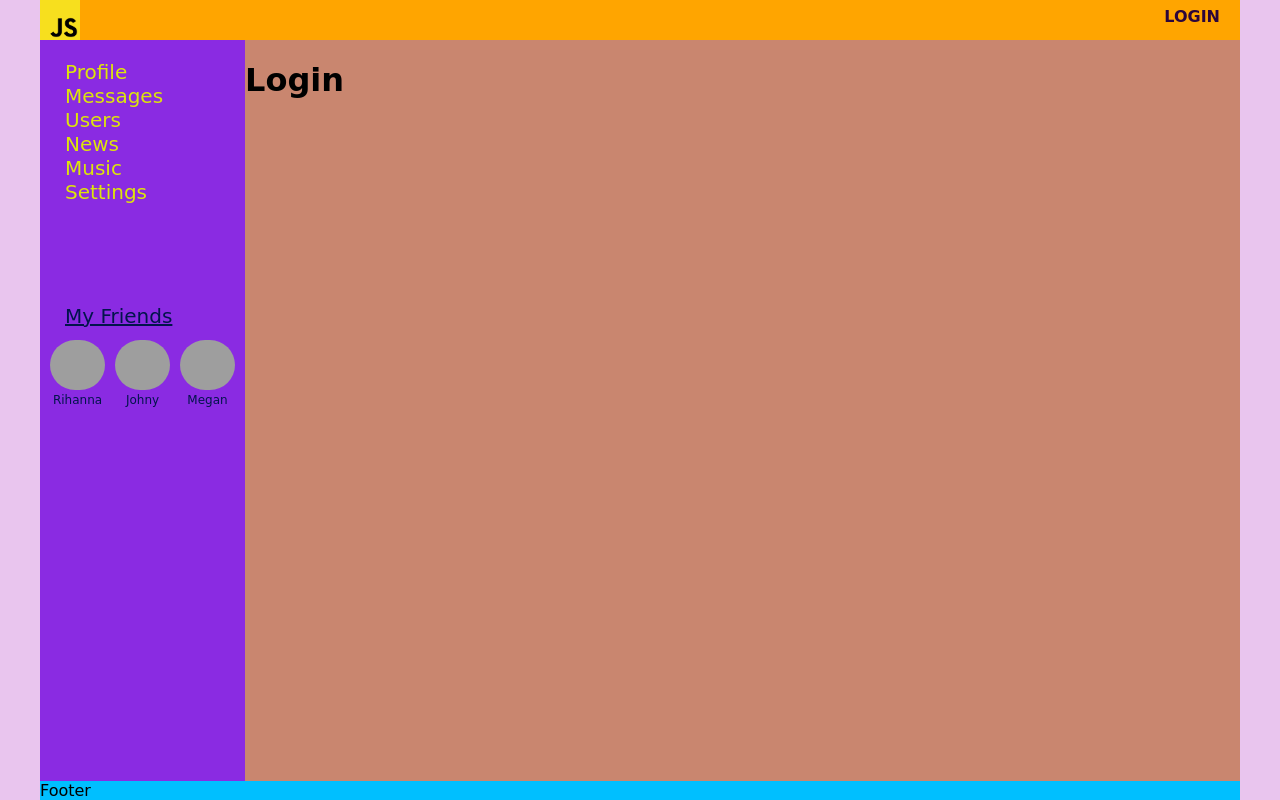
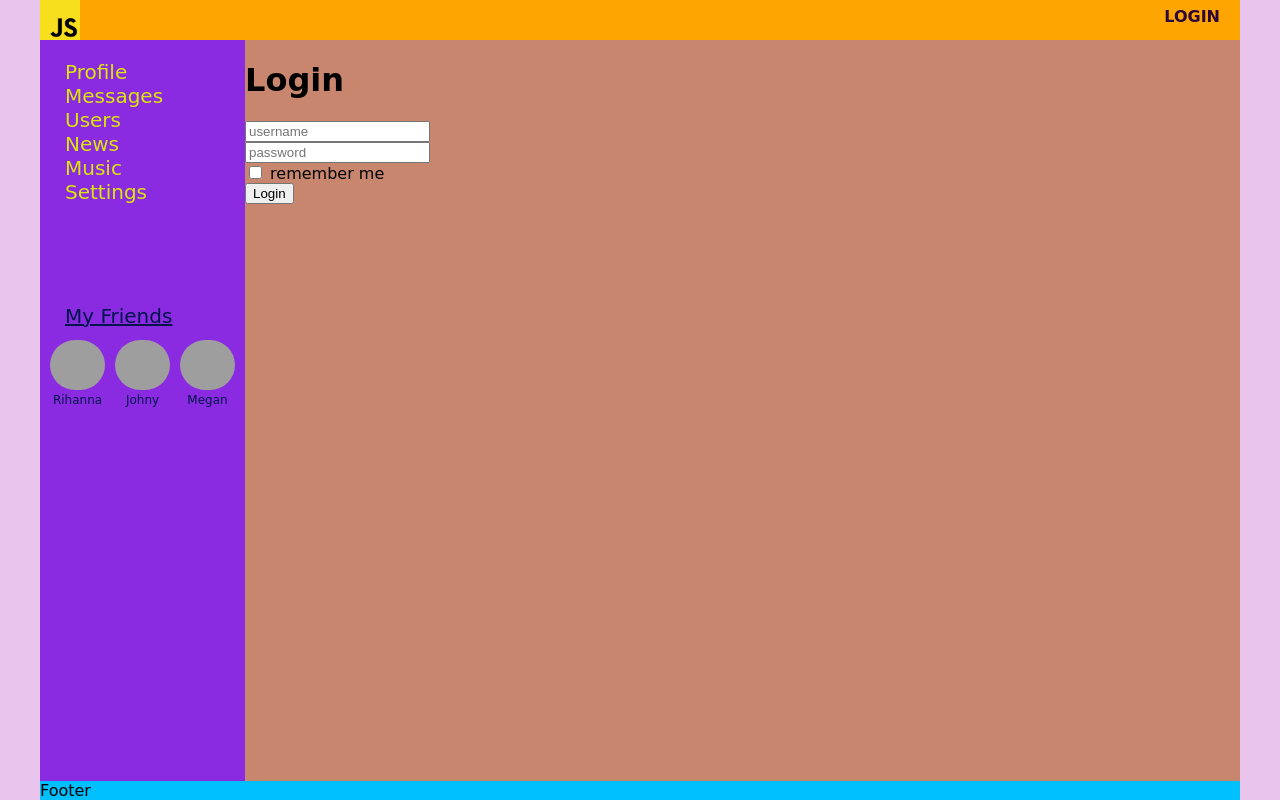
Before and after one commit to valeryaosta/sn-new, a React (Create React App) app: page /login in a window 1280 px wide. Built offline with nearby package versions, Linux system fonts and the light colour scheme; no server answers; grey boxes are pictures that could not be loaded.

Commit message:
75 - redux-form intro (login)

```diff
--- a/package.json
+++ b/package.json
@@ -13,6 +13,7 @@
     "react-router-dom": "^6.3.0",
     "react-scripts": "5.0.1",
     "redux": "^4.2.0",
+    "redux-form": "^8.3.8",
     "redux-thunk": "^2.4.1",
     "web-vitals": "^2.1.0"
   },
--- a/src/components/Login/Login.jsx
+++ b/src/components/Login/Login.jsx
@@ -1,9 +1,40 @@
 import React from 'react';
+import {reduxForm} from "redux-form";
+import {Field} from 'redux-form'
 
 const Login = () => {
+    const submit = (values) => {
+        console.log(values)
+    }
+
     return (
-        <h1>Login</h1>
+        <div>
+            <h1>Login</h1>
+            <LoginReduxForm onSubmit={submit}/>
+        </div>
     );
 };
 
 export default Login;
+
+export const LoginForm = (props) => {
+    const {handleSubmit} = props
+    return (
+        <form onSubmit={handleSubmit}>
+            <div>
+                {/*<label htmlFor="username">Username</label>*/}
+                <Field placeholder='username' name='username' component='input'/>
+            </div>
+            <div>
+                {/*<label htmlFor="password">Password</label>*/}
+                <Field placeholder='password' name='password' component='input'/>
+            </div>
+            <div>
+                <Field name='rememberMe' component='input' type='checkbox'/> remember me
+            </div>
+            <button>Login</button>
+        </form>
+    )
+}
+
+const LoginReduxForm = reduxForm({form: 'login'})(LoginForm)
--- a/src/redux/redux-store.js
+++ b/src/redux/redux-store.js
@@ -5,13 +5,15 @@ import sidebarReducer from "./sidebar-reducer";
 import usersReducer from "./users-reducer";
 import authReducer from "./auth-reducer";
 import thunk from "redux-thunk";
+import {reducer as formReducer} from 'redux-form'
 
 const rootReducer = combineReducers({
     profilePage: profileReducer,
     dialogsPage: dialogsReducer,
     sidebar: sidebarReducer,
     usersPage: usersReducer,
-    auth: authReducer
+    auth: authReducer,
+    form: formReducer
 })
 
 export const store = createStore(rootReducer, applyMiddleware(thunk))
```
Also changed, not shown: 1 other file (tests, documents, lock files or other folders).
